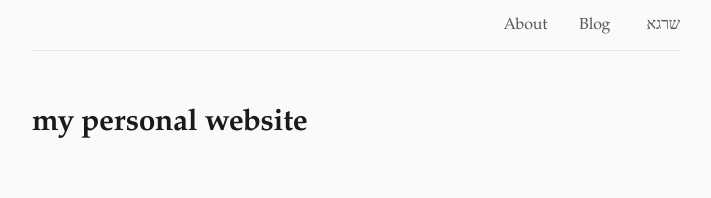
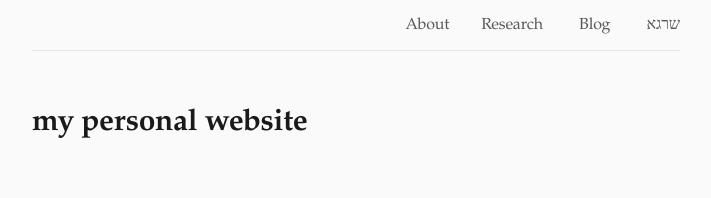
Before and after one commit to hashdag/hashdag.github.io, a Jekyll site: the page built from index.md, in a window 1280 px wide. Shown: the top 198 px of the page, without its empty margins (284-995 px from the left). Built offline with Jekyll 4.4.1, drawn with Linux system fonts in a browser that asks for light colours.

Commit message:
Update site-nav.html

```diff
--- a/_includes/site-nav.html
+++ b/_includes/site-nav.html
@@ -12,6 +12,12 @@
 <span class="nav-current-page" style="margin: 0 1.75em; 0 0;">About</span>
 {% else %}
 <a href="/about" title="About" style="margin: 0 1.75em; 0 0;">About</a>
+{% endif %}
+
+{% if page.url == "/research" %}
+<span class="nav-current-page" >Research</span>
+{% else %}
+<a href="/research" title="Research">Research</a>
 {% endif %}
 
 {% if page.url == "/blog" %}
```
